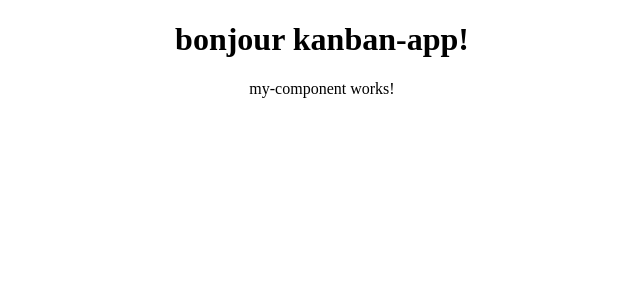
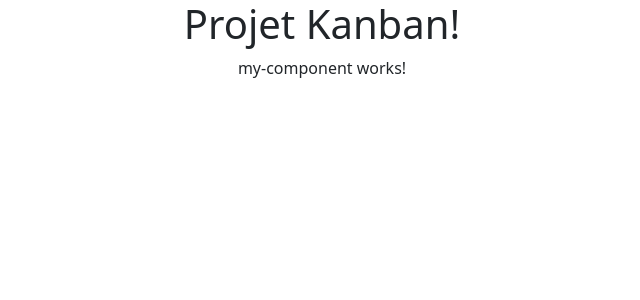
Before and after one commit to jeanlagniaux/kanban-Angular, an Angular app: page / in a window 1280 px wide. Shown: the top 300 px of the page, without its empty margins (318-958 px from the left). Built offline with nearby package versions, Linux system fonts and the light colour scheme; no server answers.

Commit message:
commit changes

```diff
--- a/src/app/app.component.html
+++ b/src/app/app.component.html
@@ -1,6 +1,5 @@
 <div style="text-align:center">
     <h1>
-        bonjour
      {{ title }}!
     </h1>
     <app-my-component></app-my-component>
--- a/src/app/app.component.ts
+++ b/src/app/app.component.ts
@@ -6,5 +6,5 @@ import { Component } from '@angular/core';
   styleUrls: ['./app.component.css']
 })
 export class AppComponent {
-  title = 'kanban-app';
+  title = 'Projet Kanban';
 }
--- a/src/app/my-component/my-component.component.html
+++ b/src/app/my-component/my-component.component.html
@@ -1 +1,2 @@
 <p>my-component works!</p>
+<p>{{boardName}}</p>
--- a/src/app/my-component/my-component.component.ts
+++ b/src/app/my-component/my-component.component.ts
@@ -1,5 +1,5 @@
 import { Component, OnInit } from '@angular/core';
-import { board } from '../model/board';
+import { IBoard } from '../model/board';
 import { ApiBoardServiceService } from '../service/api-board-service.service';
 import { ApiCardServiceService } from '../service/api-card-service.service';
 import { ApiUserServiceService } from '../service/api-user-service.service';
@@ -10,17 +10,31 @@ import { ApiUserServiceService } from '../service/api-user-service.service';
   styleUrls: ['./my-component.component.css'],
   providers: [ApiBoardServiceService, ApiCardServiceService, ApiUserServiceService]
 })
+
 export class MyComponentComponent implements OnInit {
-  boards: board[] = [];
+  boards: IBoard[] = [];
+  boardName: string = '';
 
   constructor(private boardService: ApiBoardServiceService,
     private cardService: ApiCardServiceService, private userService: ApiUserServiceService) { }
 
-  ngOnInit(): void {
-    this.boardService.getBoardById().subscribe((data) => {
-      console.log(data)
-    }
-    )
+  // ngOnInit(): void {
+  //   this.boardService.getBoards().subscribe((data) => {
+  //     data.results.forEach((e, index) => {
+  //       console.log(e.BoardID)
+  //       this.boards.push(new board(e.BoardID, e.BoardName, e.BoardDesc));
+  //     });
+  //   });
+  // }
+
+  call() {
+    this.boardService.getBoards().subscribe( res => {
+      this.boards = res.body
+    });
   }
 
+  ngOnInit(): void {
+     this.call();
+    }
+
 }
--- a/src/app/service/api-board-service.service.ts
+++ b/src/app/service/api-board-service.service.ts
@@ -1,9 +1,9 @@
 import { Injectable } from '@angular/core';
 import { HttpClient } from '@angular/common/http';
-import { Observable } from 'rxjs';
-import { BoardService } from '../model/board'
+import { observable, Observable } from 'rxjs';
+import { IBoard } from '../model/board'
 
-const url = '/api/board/7'
+const url = '/api/board/all'
 
 @Injectable({
   providedIn: 'root'
@@ -13,9 +13,8 @@ export class ApiBoardServiceService {
   constructor(private http: HttpClient) {
   }
 
-  getBoardById(): Observable<BoardService> {
-    console.log(this.http.get<BoardService>(url));
-    return this.http.get<BoardService>(url);
+  getBoards(): Observable<IBoard[]> {
+    return this.http.get<IBoard[]>(url);
   }
 
 }
--- a/src/index.html
+++ b/src/index.html
@@ -2,13 +2,16 @@
 <html lang="fr">
 <head>
   <meta charset="utf-8">
-  <title>Pokdemo</title>
+  <title>Projet Kanban</title>
   <base href="/">
   <meta name="viewport" content="width=device-width, initial-scale=1">
   <link rel="icon" type="image/x-icon" href="favicon.ico">
   <link rel="preconnect" href="https://fonts.gstatic.com">
   <link href="https://fonts.googleapis.com/css2?family=Roboto:wght@300;400;500&display=swap" rel="stylesheet">
   <link href="https://fonts.googleapis.com/icon?family=Material+Icons" rel="stylesheet">
+  <meta name="viewport" content="width=device-width, initial-scale=1, maximum-scale=1, user-scalable=no">
+  <!-- CSS only -->
+  <link href="https://cdn.jsdelivr.net/npm/bootstrap@5.0.0-beta3/dist/css/bootstrap.min.css" rel="stylesheet" integrity="sha384-eOJMYsd53ii+scO/bJGFsiCZc+5NDVN2yr8+0RDqr0Ql0h+rP48ckxlpbzKgwra6" crossorigin="anonymous">
 </head>
 <body class="mat-typography">
   <app-root></app-root>
```
Also changed, not shown: src/app/model/board.ts (+5 -6 lines).
